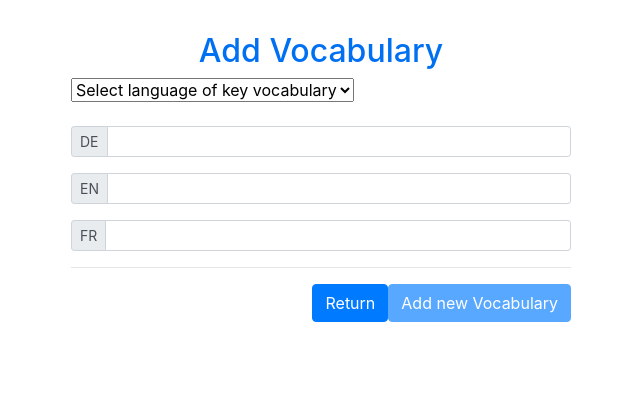
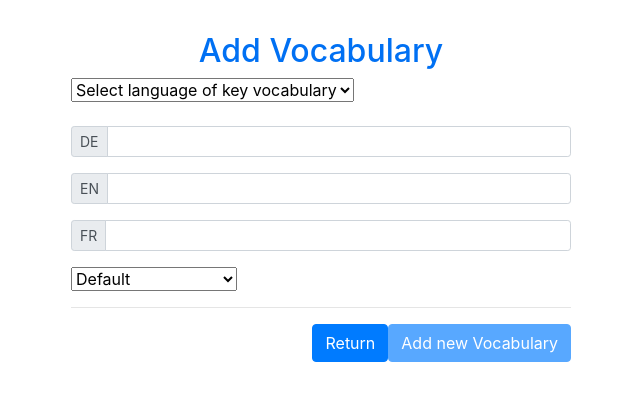
Before and after one commit to sw20-tug/ASD-Morning-2, a Next.js app in the folder client/: page /add_vocabulary in a window 1280 px wide. Shown: the top 400 px of the page, without its empty margins (319-959 px from the left). Built offline with nearby package versions, Linux system fonts and the light colour scheme; no server answers.

Commit message:
[LANG_014] Refactor done [LM, LA]

```diff
--- a/client/pages/add_vocabulary.js
+++ b/client/pages/add_vocabulary.js
@@ -1,116 +1,3 @@
-/*import { Modal, Button, Row, Col, Form, Dropdown, InputGroup } from 'react-bootstrap';
-import fetch from 'isomorphic-unfetch';
-import { Container } from "next/app";
-import ModalHeader from 'react-bootstrap/ModalHeader';
-
-
-class AddVocabulary extends React.Component {
-    constructor() {
-        super();
-        this.sendData = this.sendData.bind(this);
-        this.state = {
-            vocabulary: '',
-            translation_language: '',
-            vocabulary_translation: ''
-        };
-    };
-
-    async sendData() {
-        var body = this.prepareData();
-        if(body == -1)
-            return;
-        console.log(body)
-        var result = await fetch('http://localhost:8080/api/vocabulary', {
-            method: 'POST',
-            headers: new Headers({'content-type': 'application/json'}),
-            body: body
-        });
-        if(result.status == 200){
-            alert("OK saved!")
-        }
-        else{
-            alert("An error occured!")
-        }
-    }
-    prepareData(){
-        if(this.state.translation_language == '' || this.state.vocabulary=='' || this.state.vocabulary_translation=='')
-        {
-            alert('Pleas provied the necessary input!')
-            return -1;
-        }
-        else{
-            return JSON.stringify({
-                vocabulary: this.state.vocabulary,
-                translations: {
-                [this.state.translation_language]: this.state.vocabulary_translation
-                }
-            })
-        }
-
-    }
-    handleChange_Vocabulary = (e) => {
-        this.setState({ vocabulary: e.target.value });
-    }
-
-    handleChange_Translation_Language = (e) => {
-        this.setState({ translation_language: e.target.value });
-    }
-
-    handleChange_Voacbulary_Translation = (e) => {
-        this.setState({ vocabulary_translation: e.target.value });
-    }
-
-
-    render() {
-        return (
-            <main>
-                <h1 style={{ marginBottom: "3%", marginTop: "10%" }}>Create new vocabulary</h1>
-                <Row style={{ marginBottom: "2%" }}>
-                    <Col>
-                        <Dropdown>
-                            <Dropdown.Toggle style={{ width: 220 }} disabled variant="primary" id="dropdown-basic">
-                                Englisch
-                            </Dropdown.Toggle>
-
-                            <Dropdown.Menu>
-                                <Dropdown.Item style={{ width: 220 }} >Deutsch</Dropdown.Item>
-                                <Dropdown.Item style={{ width: 220 }} >Englisch</Dropdown.Item>
-                                <Dropdown.Item style={{ width: 220 }} >Französisch</Dropdown.Item>
-                            </Dropdown.Menu>
-                        </Dropdown>
-                    </Col>
-                    <Col>
-                        <Form.Group style={{ width: 220 }} controlId="select_language" onChange={this.handleChange_Translation_Language}>
-                            <select variant="primary"  name="translation_language">
-                                <option value="sel_lang">Select Language</option>
-                                <option value="DE">Deutsch</option>
-                                <option value="EN">Englisch</option>
-                                <option value="FR">Französisch</option>
-                            </select>
-                        </Form.Group>
-                    </Col>
-                </Row>
-                <Row className="formatRow">
-                    <Col>  <Form.Group style={{ height: 60, width: 220 }} onChange={this.handleChange_Vocabulary} controlId="formVocabulary">
-                        <Form.Control type="text" placeholder="Vocabulary" />
-                    </Form.Group></Col>
-                    <Col></Col>
-                    <Col>  <Form.Group style={{ height: 60, width: 220 }} onChange={this.handleChange_Voacbulary_Translation} controlId="formVocabulary2">
-                        <Form.Control type="text" placeholder="Vocabulary" />
-                    </Form.Group></Col>
-                </Row>
-                <Row>
-                    <Col></Col>
-                    <Col><Button style={{ width: "200px" }} type="button" onClick={this.sendData}>Save new Vocabulary</Button></Col>
-                    <Col></Col>
-                </Row>
-            </main>
-        );
-    }
-}
-
-export default AddVocabulary;*/
-
 import InputGroup from 'react-bootstrap/InputGroup';
 import FormControl from 'react-bootstrap/FormControl';
 import Rating from 'react-rating';
@@ -128,10 +15,18 @@ class AddVocabulary extends React.Component {
             translationsDE: '',
             translationsEN: '',
             translationsFR: '',
-            tmpLanguage: ''
+            tmpLanguage: '',
+            topic_array: [],
+            Topic: ''
         };
     };
 
+    async componentDidMount() {
+        const data = await fetch('http://localhost:8080/api/vocabulary/topics')
+        const json = await data.json()
+        this.setState({topic_array: json})
+        console.log(this.state.topic_array)
+    }
     async sendData() {
         var body = this.prepareData();
         if(body == -1)
@@ -171,6 +66,7 @@ class AddVocabulary extends React.Component {
             }
             return JSON.stringify({
                 vocabulary: this.state.vocabulary,
+                topic: this.state.Topic,
                 translations: {
                     'DE' : this.state.translationsDE,
                     'EN' : this.state.translationsEN,
@@ -191,6 +87,9 @@ class AddVocabulary extends React.Component {
     }
     handleChange_Language= (e) => {
         this.setState({tmpLanguage: e.target.value});
+    }
+    handleChange_Topic= (e) => {
+        this.setState({Topic: e.target.value});
     }
 
 
@@ -229,15 +128,27 @@ class AddVocabulary extends React.Component {
                             </InputGroup.Prepend>
                             <FormControl type="text" name="FR" onChange={ this.handleChange_FR } aria-label="Small" aria-describedby="inputGroup-sizing-sm" />
                         </InputGroup>
+                    </Form.Group>
 
+                    <Form.Group style={{ width: 220 }} controlId="select_language" onChange={this.handleChange_Topic}>
+                        <select variant="primary"  name="translation_language">
+                            <option value="Default">Default</option>
+                            <option value="USER_GENERATED">USER_GENERATED</option>
+                            <option value="Sport">Sport</option>
+                            <option value="Home">Home</option>
+                            <option value="Food">Food</option>
+                            <option value="Human">Human</option>
+                            <option value="Electronic">Electronic</option>
+                        </select>
                     </Form.Group>
+
                     <hr/>
                     <div className="edit_button_wrap">
                         <Link href="/vocabulary" replace>
                             <Button variant="primary">Return</Button>
                         </Link>
                         <Button type="button" onClick={ this.sendData } variant="primary" disabled = {!this.state.translationsDE ||
-                            !this.state.translationsEN ||!this.state.translationsFR || !this.state.tmpLanguage}>Add new Vocabulary</Button>
+                            !this.state.translationsEN ||!this.state.translationsFR || !this.state.tmpLanguage || !this.state.Topic}>Add new Vocabulary</Button>
                     </div>
                 </Form.Group>
             </main>
--- a/client/pages/edit_vocabulary.js
+++ b/client/pages/edit_vocabulary.js
@@ -109,11 +109,6 @@ class EditVocabulary extends React.Component {
                             </InputGroup.Prepend>
                             <FormControl type="text" name="FR" onChange={ this.handleChange } defaultValue={this.props.query.fr} aria-label="Small" aria-describedby="inputGroup-sizing-sm" />
                         </InputGroup>
-
-                        <InputGroup  size="sm" className="mb-3">
-                           <Rating onChange={this.rate} initialRating={this.state.initialRating} fractions="1"/>
-                        </InputGroup>
-
                     </Form.Group>
                     <hr/>
                     <div className="edit_button_wrap">
--- a/client/pages/vocabulary.js
+++ b/client/pages/vocabulary.js
@@ -19,6 +19,7 @@ class VocabularyOverview extends React.Component {
             const data = await fetch('http://localhost:8080/api/vocabulary')
             const json = await data.json()
             this.setState({vocabulary: json})
+            console.log(this.state.vocabulary)
         }
         else if(args == "a" || args == "z")
         {
```
